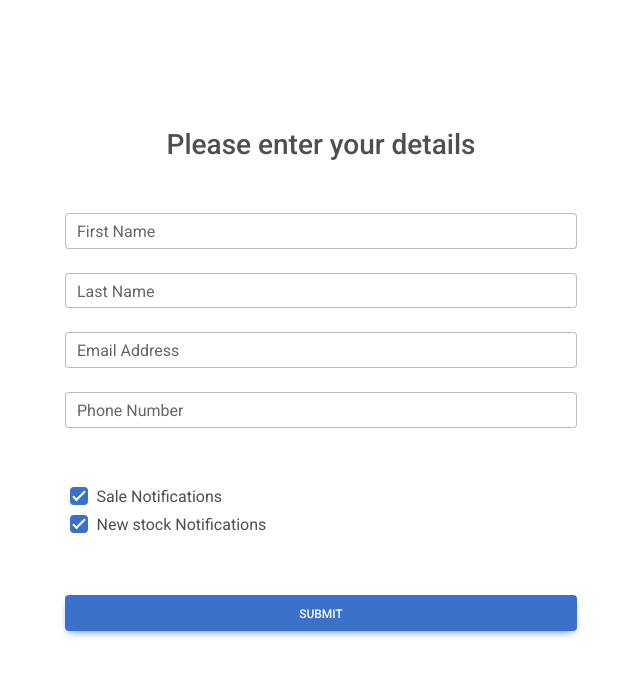
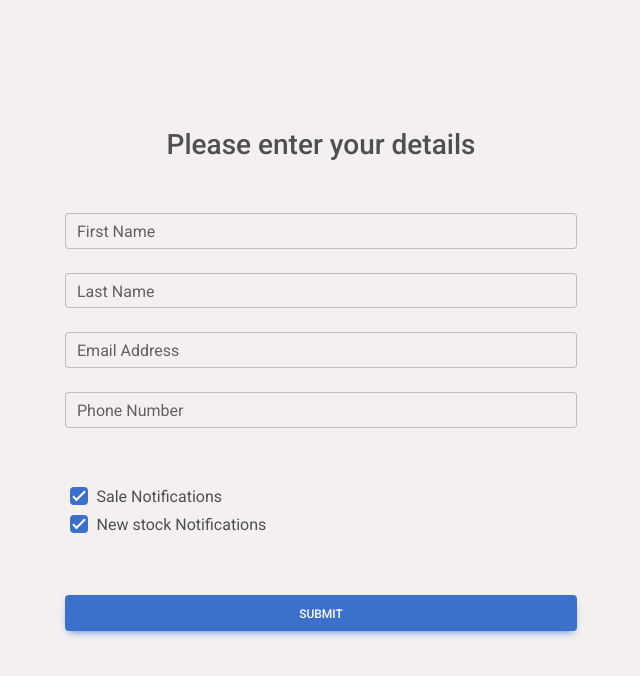
Before and after one commit to gavinlampton/CECS491A_The_Architects, a React (Create React App) app in the folder client/: page /customerform in a window 1280 px wide. Shown: the top 676 px of the page, without its empty margins (319-959 px from the left). Built offline with nearby package versions, Linux system fonts and the light colour scheme.

Commit message:
anchor tab routing
I added anchor tag routing just for testing purposes. Will use react route later

```diff
--- a/client/src/Components/Customer/CustomerForm.css
+++ b/client/src/Components/Customer/CustomerForm.css
@@ -3,6 +3,11 @@
   margin-left: auto;
   margin-right: auto;
   width: 40%;
+}
+
+/* this will reflect on whole website */
+body {
+    background-color: rgb(244, 240, 240);
 }
 
 .checkbox {
--- a/client/src/Components/Login/LoginPage.js
+++ b/client/src/Components/Login/LoginPage.js
@@ -94,7 +94,7 @@ function LoginPage() {
               <div>
                 <p className="mb-0">
                   Navigating to Customer Page?{" "}
-                  <a href="#!" class="text-white-50 fw-bold">
+                  <a href="/customerform" class="text-white-50 fw-bold">
                     Click here
                   </a>
                 </p>
--- a/client/src/index.css
+++ b/client/src/index.css
@@ -1,3 +1,3 @@
-body {
+/* body {
     font-family: Roboto, Helvetica, Arial, sans-serif;
-  }
+  } */
--- a/client/src/index.js
+++ b/client/src/index.js
@@ -2,7 +2,6 @@ import React from "react";
 import ReactDOM from "react-dom/client";
 import 'mdb-react-ui-kit/dist/css/mdb.min.css';
 import "@fortawesome/fontawesome-free/css/all.min.css";
-import './index.css';
 import App from "./App";
 
 
```
